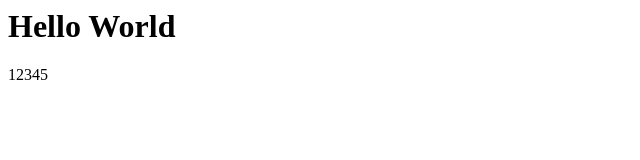
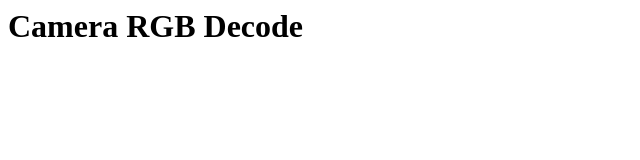
Before and after one commit to A3K/A3K.github.io, a plain HTML site: page index.html in a window 1280 px wide. Shown: the whole page, without its empty margins (0-640 px from the left). Drawn offline with Linux system fonts and the light colour scheme.

Commit message:
Base page

```diff
--- /dev/null
+++ b/core.js
@@ -0,0 +1 @@
+console.log("Core.js");
--- a/index.html
+++ b/index.html
@@ -1,7 +1,7 @@
 <head>
-  <title></title>
+  <title>Camera RGB Decode</title>
 </head>
 <body>
-  <h1>Hello World</h1>
-  12345
+  <h1>Camera RGB Decode</h1>
+  <script src="core.js"></script>
 </body>
```
Also changed, not shown: 1 other file.
